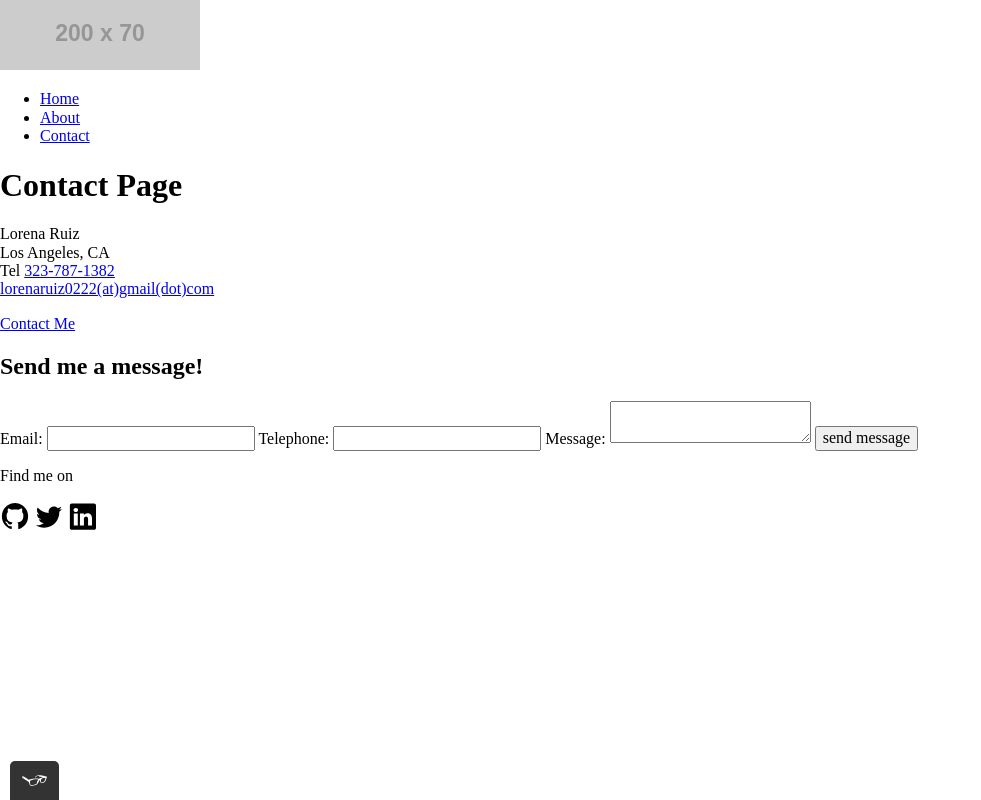
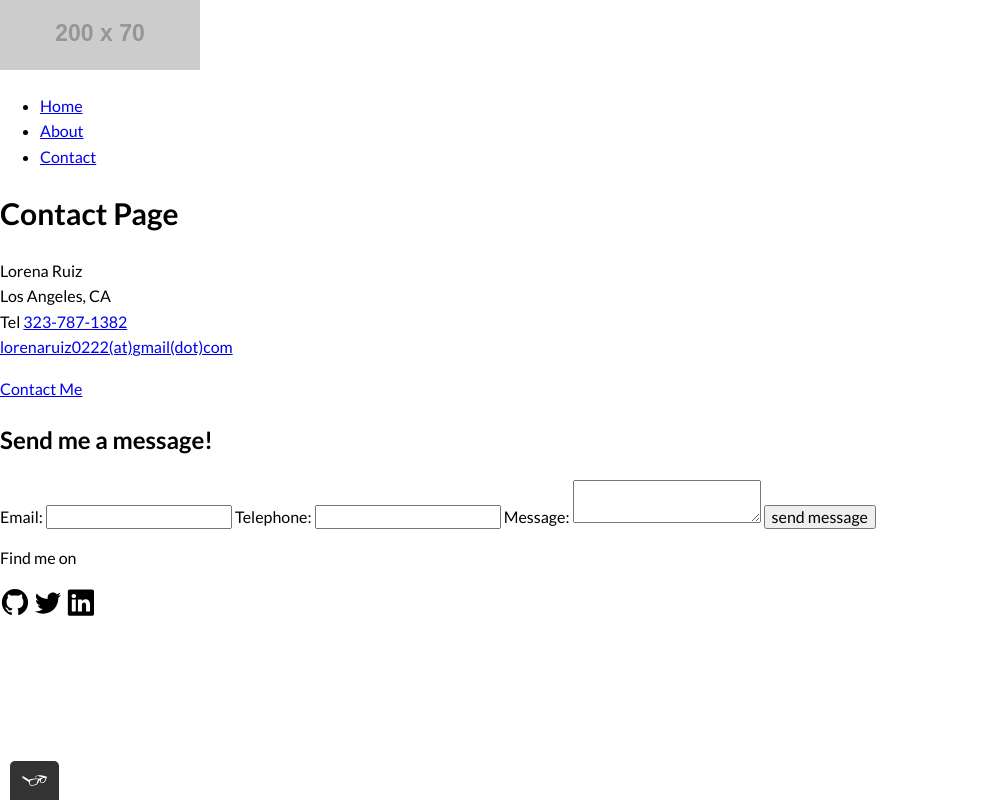
Before and after one commit to lorenaruiz01/Achievement_1_Project_Portfolio_Site, a plain HTML site: page contact.html in a window 1280 px wide. Shown: the whole page, without its empty margins (0-981 px from the left). Drawn offline with Linux system fonts and the light colour scheme; placeholder pictures from the web are drawn by us.

Commit message:
added font styling

```diff
--- a/contact.html
+++ b/contact.html
@@ -7,11 +7,19 @@
 
     <title>Lorena Ruiz Portfolio</title>
 
+    <!-- Favicon Link -->
     <link rel="icon" type="image/png" href="img/favicon-32x32.png" sizes="32x32" />
     <link rel="icon" type="image/png" href="img/favicon-16x16.png" sizes="16x16" />
-        <!-- external CSS link -->
+
+    <!-- Normalize CSS link -->
     <link rel="stylesheet" href="css/normalize.css">
+
+    <!-- Fonts Link -->
+    <link href="https://fonts.googleapis.com/css2?family=Lato:wght@400;700&display=swap" rel="stylesheet">
+
+    <!-- External CSS Link -->
     <link rel="stylesheet" type="text/css" href="css/styles.css">
+
 </head>
 <body>
     <header>
--- a/css/styles.css
+++ b/css/styles.css
@@ -0,0 +1,31 @@
+/*
+Colors used
+
+Text Color (Dark Gray): #2b2b2b;
+Primary Color (Purple): #357b70;
+Secondary Color (Orange): #e0b354;
+ */
+
+ body {
+    font-family: 'Lato', sans-serif;
+    font-weight: 400;
+    font-size: 16px;
+    /* Sets the font size to 16px */
+    line-height: 1.6;
+    /* Sets the line-height to 1.6 */
+  }
+
+  h1 {
+    font-size: 30px;
+    font-weight: 700;
+  }
+
+  h2 {
+    font-size: 24px;
+    font-weight: 700;
+  }
+
+  h3 {
+    font-size: 18px;
+    font-weight: 700;
+  }
```
Also changed, not shown: about.html (+12 -5 lines), index.html (+8 -1 lines).
